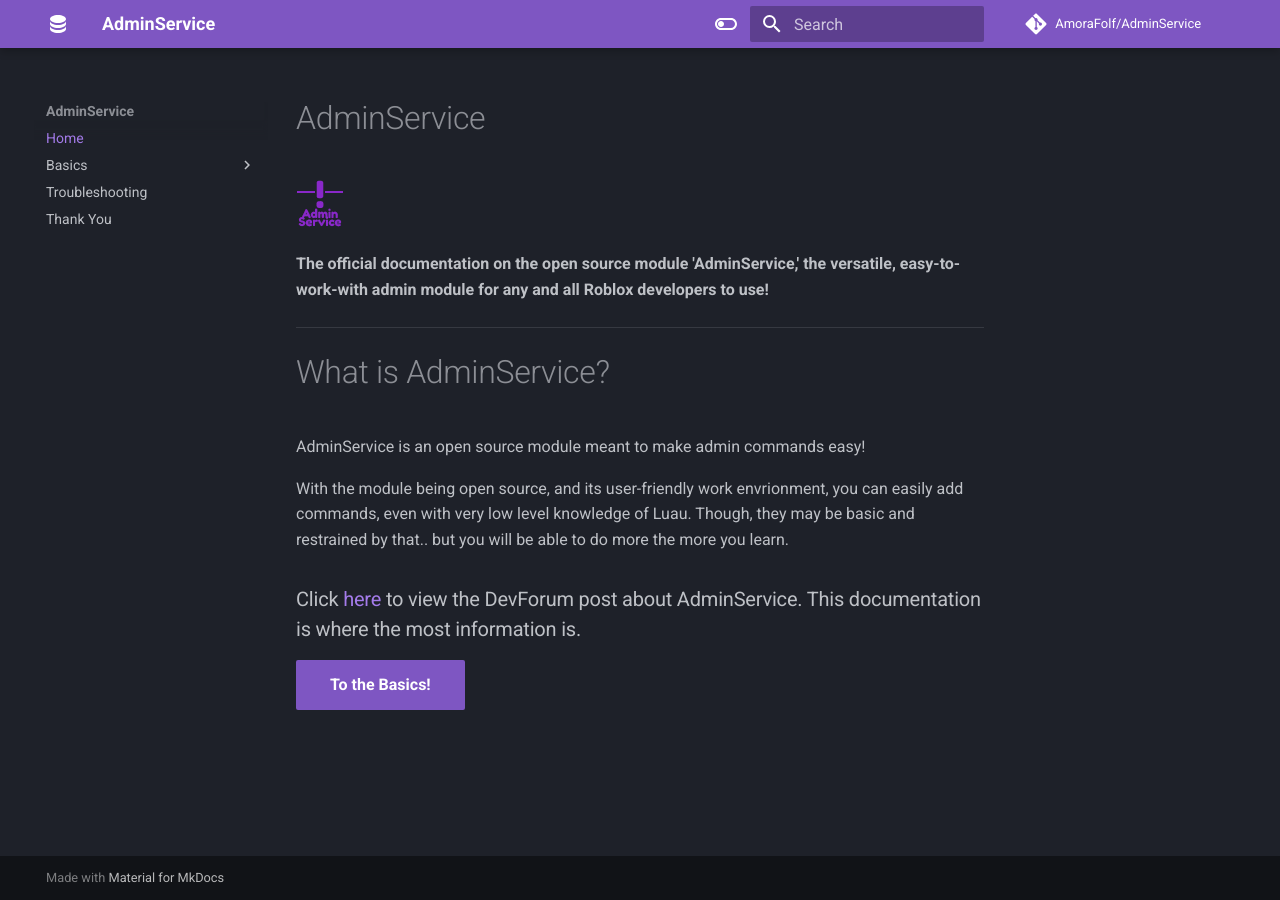
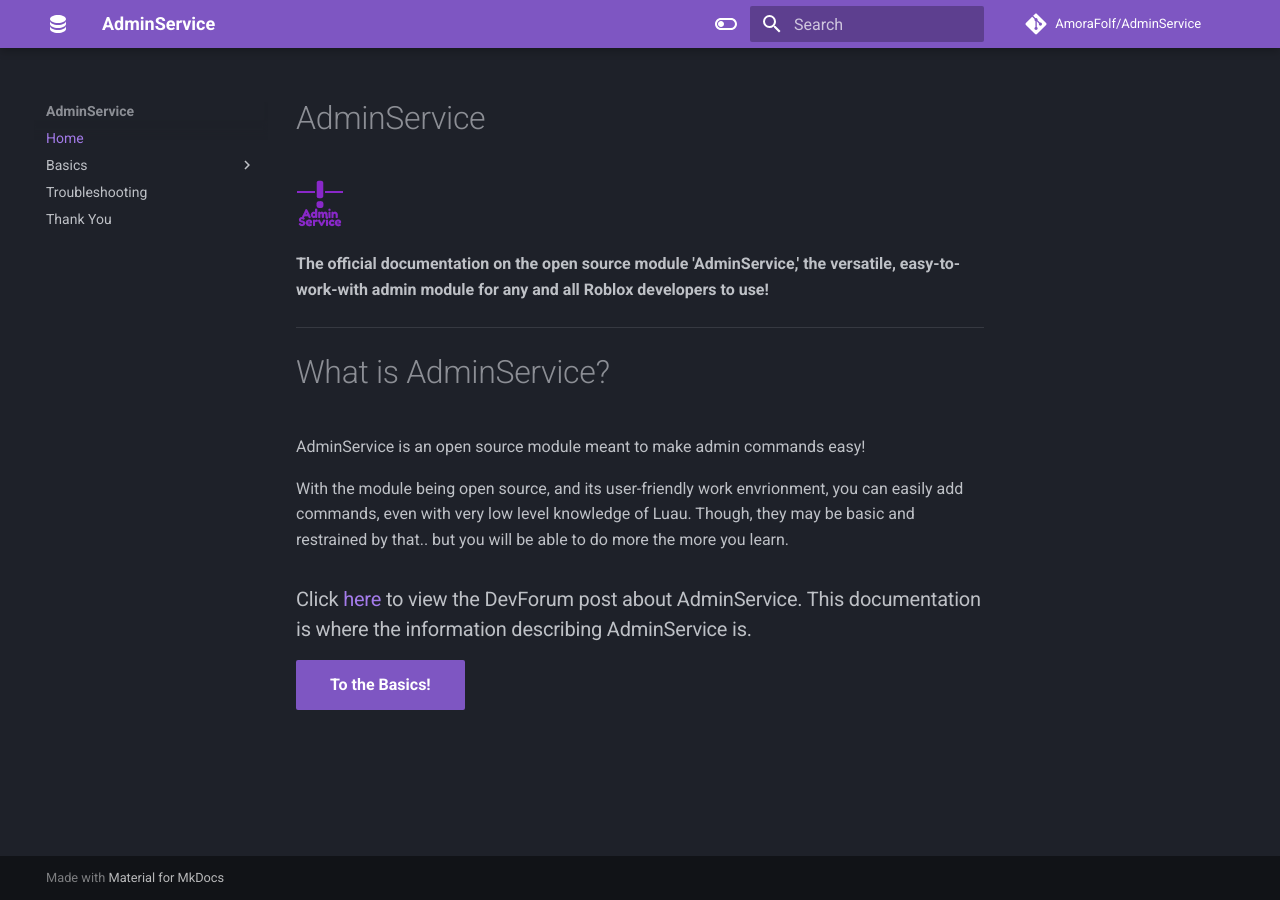
Before and after one commit to AmoraFolf/AdminService, an MkDocs documentation site: the page built from docs/index.md, in a window 1280 px wide. Built offline with MkDocs 1.6.1 and Material for MkDocs 9.7.7, drawn with Linux system fonts in a browser that asks for light colours; comment, search, counter and statistics services are not loaded.

Commit message:
Update index.md

```diff
--- a/docs/index.md
+++ b/docs/index.md
@@ -12,6 +12,6 @@
 
 With the module being open source, and its user-friendly work envrionment, you can easily add commands, even with very low level knowledge of Luau. Though, they may be basic and restrained by that.. but you will be able to do more the more you learn.
 
-### Click [here](https://www.youtube.com) to view the DevForum post about AdminService. This documentation is where the most information is.
+### Click [here](https://www.youtube.com) to view the DevForum post about AdminService. This documentation is where the information describing AdminService is.
 
 [To the Basics!](https://amorafolf.github.io/AdminService/basics/setup/){ .md-button .md-button--primary }
```
